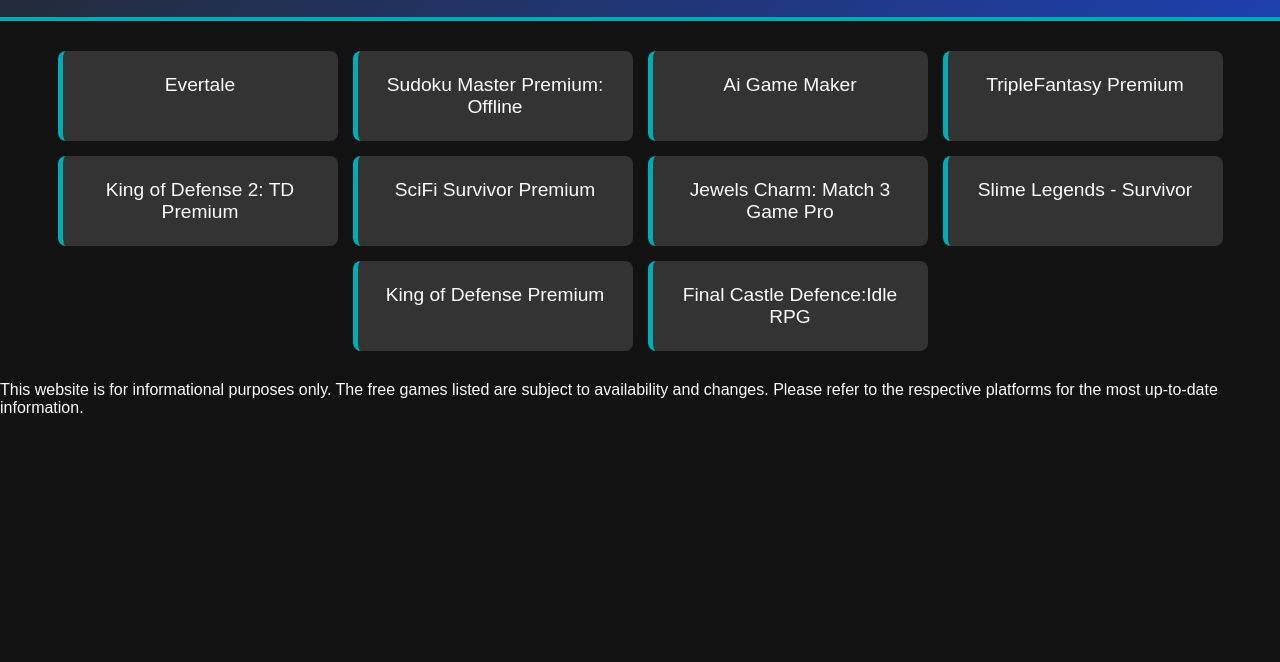
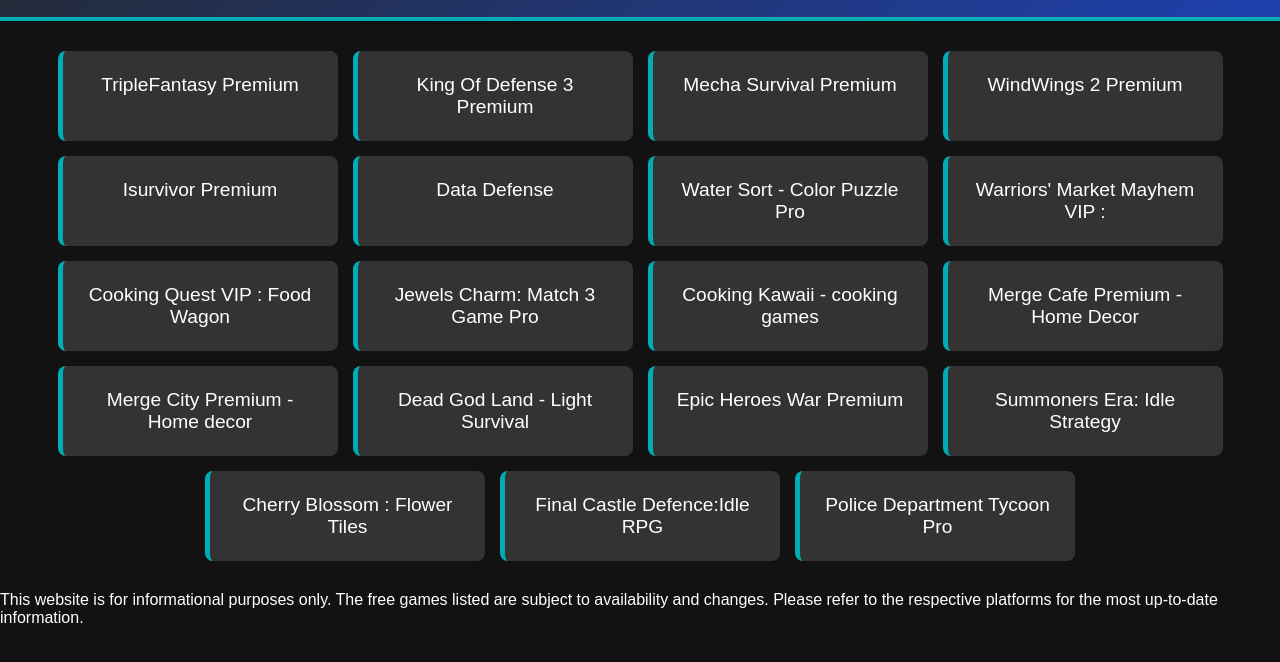
Before and after one commit to Dwaynedibbli/Free-games-list, a plain HTML site: page game_pages/google_play.html in a window 1280 px wide. Shown: the part 132-794 px from the top of the page. Drawn offline with Linux system fonts and the light colour scheme.

Commit message:
Hourly update of free games list

```diff
--- a/game_pages/google_play.html
+++ b/game_pages/google_play.html
@@ -17,16 +17,25 @@
         </a>
     </div>
     <div class="game-container">
-        <div class="game-item"><a href="https://play.google.com/store/apps/details?id=com.zigzagame.evertale">Evertale</a></div>
-        <div class="game-item"><a href="https://play.google.com/store/apps/details?id=com.ANOOGAMES.SudokuMasterPremiumOffline">Sudoku Master Premium: Offline</a></div>
-        <div class="game-item"><a href="https://play.google.com/store/apps/details?id=ai.game.maker">Ai Game Maker</a></div>
         <div class="game-item"><a href="https://play.google.com/store/apps/details?id=com.Gameplete.CardFantasyPremium">TripleFantasy Premium</a></div>
-        <div class="game-item"><a href="https://play.google.com/store/apps/details?id=com.Gcenter.KingofDefense2.towerdefense.TD.premium">King of Defense 2: TD Premium</a></div>
-        <div class="game-item"><a href="https://play.google.com/store/apps/details?id=com.Gcenter.SciFi.Survivor.io.Firenow.premium">SciFi Survivor Premium</a></div>
+        <div class="game-item"><a href="https://play.google.com/store/apps/details?id=com.Gcenter.King.of.Defense3.Suvivor.TD.premium">King Of Defense 3 Premium</a></div>
+        <div class="game-item"><a href="https://play.google.com/store/apps/details?id=com.Gcenter.SciFi.Survivor.io.Mecha.Survival.Firenow.premium">Mecha Survival Premium</a></div>
+        <div class="game-item"><a href="https://play.google.com/store/apps/details?id=com.Gcenter.WindWings.Galaxy.Attack.SHMUP.premium">WindWings 2 Premium</a></div>
+        <div class="game-item"><a href="https://play.google.com/store/apps/details?id=com.Gcenter.i.Survivor.Epic.SHMUP.premium">Isurvivor Premium</a></div>
+        <div class="game-item"><a href="https://play.google.com/store/apps/details?id=com.IIBlocks.DataDefense">Data Defense</a></div>
+        <div class="game-item"><a href="https://play.google.com/store/apps/details?id=com.IQPuzzlesGames.WaterSortColorPuzzlePro">Water Sort - Color Puzzle Pro</a></div>
+        <div class="game-item"><a href="https://play.google.com/store/apps/details?id=com.catlab.blacksmithvip">Warriors' Market Mayhem VIP :</a></div>
+        <div class="game-item"><a href="https://play.google.com/store/apps/details?id=com.catlab.cookglobalvip">Cooking Quest VIP : Food Wagon</a></div>
         <div class="game-item"><a href="https://play.google.com/store/apps/details?id=com.clockmaker.jewellegend.classic.match3.puzzle">Jewels Charm: Match 3 Game Pro</a></div>
-        <div class="game-item"><a href="https://play.google.com/store/apps/details?id=com.fori.slimelegends">Slime Legends - Survivor</a></div>
-        <div class="game-item"><a href="https://play.google.com/store/apps/details?id=com.gcenter.kingofdefense.merge.tower.td">King of Defense Premium</a></div>
+        <div class="game-item"><a href="https://play.google.com/store/apps/details?id=com.cscmobi.cooking.love">Cooking Kawaii - cooking games</a></div>
+        <div class="game-item"><a href="https://play.google.com/store/apps/details?id=com.cscmobi.merge.cafe.premium">Merge Cafe Premium -Home Decor</a></div>
+        <div class="game-item"><a href="https://play.google.com/store/apps/details?id=com.cscmobi.merge.city.premium">Merge City Premium -Home decor</a></div>
+        <div class="game-item"><a href="https://play.google.com/store/apps/details?id=com.devvisiongames.dglandlight.survival">Dead God Land - Light Survival</a></div>
+        <div class="game-item"><a href="https://play.google.com/store/apps/details?id=com.divmob.epicheroeswar.en.freemium">Epic Heroes War Premium</a></div>
+        <div class="game-item"><a href="https://play.google.com/store/apps/details?id=com.fansipan.idle.summoners.era.heroes.afk">Summoners Era: Idle Strategy</a></div>
+        <div class="game-item"><a href="https://play.google.com/store/apps/details?id=com.gamezilla.cherryblossom.flowertiles">Cherry Blossom : Flower Tiles</a></div>
         <div class="game-item"><a href="https://play.google.com/store/apps/details?id=com.gdx.dh.game.sdefence">Final Castle Defence:Idle RPG</a></div>
+        <div class="game-item"><a href="https://play.google.com/store/apps/details?id=com.gemjam.police.department.tycoon.pro.idle.prison.cops.station.officer.simulator.games">Police Department Tycoon Pro</a></div>
     </div>
 <footer>
     <p>This website is for informational purposes only. The free games listed are subject to availability and changes. Please refer to the respective platforms for the most up-to-date information.</p>
```
Also changed, not shown: game_pages/humble_choice.html (+7 -7 lines), game_pages/prime_gaming.html (+4 -2 lines), game_pages/steam.html (+1 -1 lines), index.html (+3 -3 lines).
